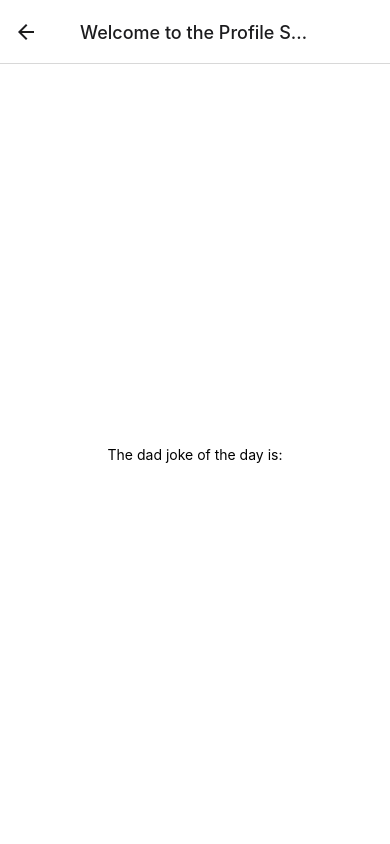
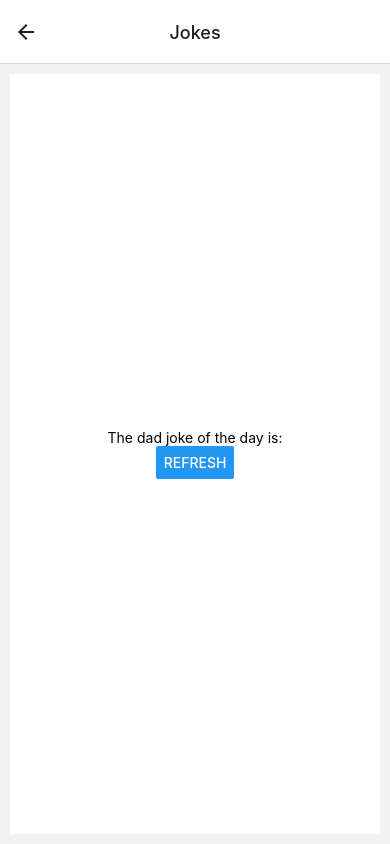
Before and after one commit to lorenzosyku/cc-expo-demo, a React Native app: screen /Profile in a window 390 px wide. Built offline with nearby package versions, Linux system fonts and the light colour scheme; no server answers.

Commit message:
trying out stylings

```diff
--- a/screens/Profile.tsx
+++ b/screens/Profile.tsx
@@ -1,32 +1,33 @@
 import { useNavigation } from "@react-navigation/core";
 import React, { useEffect, useLayoutEffect, useState } from "react";
-import { StyleSheet, Text, View } from "react-native";
+import { Button, StyleSheet, Text, View } from "react-native";
 import { NavigationScreenProp } from "../types";
 
 const Profile = () => {
   const navigation = useNavigation<NavigationScreenProp>();
   const [dadjoke, setDadJoke] = useState<string>();
 
+  const fetchJoke = async () => {
+    const res = await fetch("https://api.chucknorris.io/jokes/random");
+    const data = await res.json();
+    setDadJoke(data.value);
+  };
+
   useEffect(() => {
-    const fetchJoke = async () => {
-      const res = await fetch("https://api.chucknorris.io/jokes/random");
-      const data = await res.json();
-      setDadJoke(data.value);
-    };
-
     fetchJoke();
   }, []);
 
   useLayoutEffect(() => {
     navigation.setOptions({
-      title: "Welcome to the Profile Screen",
+      title: "Jokes",
       headerTitleAlign: "center",
     });
   }, []);
 
   return (
     <View style={styles.profile}>
-      <Text>The dad joke of the day is:</Text>
+      <Text style={styles.content}>The dad joke of the day is:</Text>
+      <Button title="Refresh" onPress={fetchJoke} />
       <Text>{dadjoke}</Text>
     </View>
   );
@@ -38,7 +39,11 @@ const styles = StyleSheet.create({
   profile: {
     flex: 1,
     backgroundColor: "#fff",
+    padding: 10,
+    margin: 10,
     alignItems: "center",
     justifyContent: "center",
   },
+  content:{
+  }
 });
```
